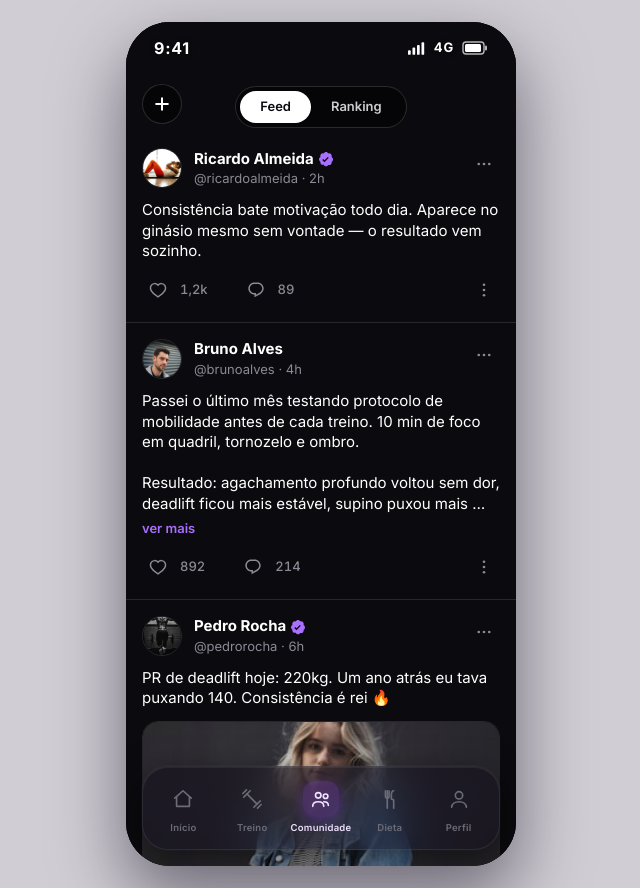
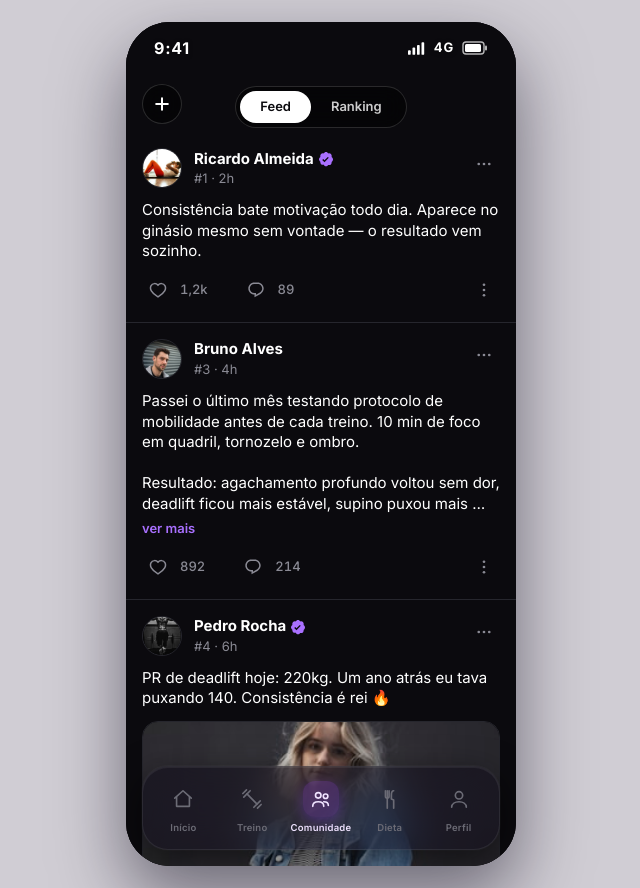
Before and after one commit to mttguerra/screen-app-math, a React (Vite) app: page /comunidade in a window 1280 px wide. Shown: the whole page, without its empty margins (319-959 px from the left). Built offline with nearby package versions, Linux system fonts and the light colour scheme.

Commit message:
feat(feed): substitui @handle por #rank do usuario no header do post

```diff
--- a/src/screens/Community/PostCard.jsx
+++ b/src/screens/Community/PostCard.jsx
@@ -94,7 +94,7 @@ export default function PostCard({ post }) {
               {author.verified && <Verified />}
             </div>
             <div className="mt-0.5 text-[13px] text-muted">
-              @{author.handle} · {timeAgo}
+              #{author.rank} · {timeAgo}
             </div>
           </div>
         </div>
--- a/src/screens/Community/PostQuote.jsx
+++ b/src/screens/Community/PostQuote.jsx
@@ -19,7 +19,7 @@ export default function PostQuote({ quotedPost }) {
           <span className="truncate font-semibold text-ink">{author.name}</span>
           {author.verified && <VerifiedMini />}
           <span className="truncate text-[12px] text-muted">
-            @{author.handle} · {timeAgo}
+            #{author.rank} · {timeAgo}
           </span>
         </div>
       </div>
--- a/src/screens/Community/postsMock.js
+++ b/src/screens/Community/postsMock.js
@@ -1,12 +1,13 @@
 // Mock de posts do Feed da Comunidade.
 // type: 'text' | 'media' | 'achievement' | 'poll' | 'quote'
 // media: array de { type: 'image' | 'video', src, duration? }
+// author.rank: posicao no ranking da comunidade (referencia Ranking.jsx)
 
 export const posts = [
   {
     id: 1,
     type: 'text',
-    author: { name: 'Ricardo Almeida', handle: 'ricardoalmeida', avatar: '/images/user-1.jpg', verified: true },
+    author: { name: 'Ricardo Almeida', rank: 1, avatar: '/images/user-1.jpg', verified: true },
     timeAgo: '2h',
     text: 'Consistência bate motivação todo dia. Aparece no ginásio mesmo sem vontade — o resultado vem sozinho.',
     stats: { likes: 1240, comments: 89, reposts: 34 },
@@ -14,7 +15,7 @@ export const posts = [
   {
     id: 2,
     type: 'text',
-    author: { name: 'Bruno Alves', handle: 'brunoalves', avatar: '/images/user-3.jpg' },
+    author: { name: 'Bruno Alves', rank: 3, avatar: '/images/user-3.jpg' },
     timeAgo: '4h',
     text: `Passei o último mês testando protocolo de mobilidade antes de cada treino. 10 min de foco em quadril, tornozelo e ombro.
 
@@ -28,7 +29,7 @@ Nos próximos treinos vou postar a rotina completa aqui pra galera copiar.`,
   {
     id: 3,
     type: 'media',
-    author: { name: 'Pedro Rocha', handle: 'pedrorocha', avatar: '/images/user-4.jpg', verified: true },
+    author: { name: 'Pedro Rocha', rank: 4, avatar: '/images/user-4.jpg', verified: true },
     timeAgo: '6h',
     text: 'PR de deadlift hoje: 220kg. Um ano atrás eu tava puxando 140. Consistência é rei 🔥',
     media: [{ type: 'image', src: '/images/photo-2.jpg' }],
@@ -37,7 +38,7 @@ Nos próximos treinos vou postar a rotina completa aqui pra galera copiar.`,
   {
     id: 4,
     type: 'media',
-    author: { name: 'Marcos Ferreira', handle: 'marcosferreira', avatar: '/images/user-2.jpg' },
+    author: { name: 'Marcos Ferreira', rank: 2, avatar: '/images/user-2.jpg' },
     timeAgo: '8h',
     text: 'Antes e depois de 6 meses focando em core. Sem dieta maluca — só treino consistente e alimentação limpa.',
     media: [
@@ -49,7 +50,7 @@ Nos próximos treinos vou postar a rotina completa aqui pra galera copiar.`,
   {
     id: 5,
     type: 'media',
-    author: { name: 'Diego Mendes', handle: 'diegomendes', avatar: '/images/user-5.jpg' },
+    author: { name: 'Diego Mendes', rank: 6, avatar: '/images/user-5.jpg' },
     timeAgo: '11h',
     text: 'Sequência de execução do agachamento búlgaro. Foco no negativo, joelho estável, tronco ereto.',
     media: [
@@ -62,7 +63,7 @@ Nos próximos treinos vou postar a rotina completa aqui pra galera copiar.`,
   {
     id: 6,
     type: 'media',
-    author: { name: 'Rafael Santos', handle: 'rafaelsantos', avatar: '/images/user-6.jpg' },
+    author: { name: 'Rafael Santos', rank: 7, avatar: '/images/user-6.jpg' },
     timeAgo: '13h',
     text: 'Circuito completo de hoje. 4 estações, 3 rounds. Quem topa?',
     media: [
@@ -76,7 +77,7 @@ Nos próximos treinos vou postar a rotina completa aqui pra galera copiar.`,
   {
     id: 7,
     type: 'media',
-    author: { name: 'João Almeida', handle: 'joaoalmeida', avatar: '/images/user-1.jpg' },
+    author: { name: 'João Almeida', rank: 8, avatar: '/images/user-1.jpg' },
     timeAgo: '15h',
     text: '5 séries, 5 exercícios diferentes. Peito + tríceps completo.',
     media: [
@@ -91,7 +92,7 @@ Nos próximos treinos vou postar a rotina completa aqui pra galera copiar.`,
   {
     id: 8,
     type: 'media',
-    author: { name: 'Fernando Costa', handle: 'fernandocosta', avatar: '/images/user-2.jpg' },
+    author: { name: 'Fernando Costa', rank: 9, avatar: '/images/user-2.jpg' },
     timeAgo: '18h',
     text: 'Álbum da semana. 6 dias de treino, 6 momentos.',
     media: [
@@ -107,7 +108,7 @@ Nos próximos treinos vou postar a rotina completa aqui pra galera copiar.`,
   {
     id: 9,
     type: 'media',
-    author: { name: 'Vinícius Reis', handle: 'viniciusreis', avatar: '/images/user-3.jpg' },
+    author: { name: 'Vinícius Reis', rank: 10, avatar: '/images/user-3.jpg' },
     timeAgo: '20h',
     text: 'Ranking dos meus 9 exercícios favoritos pra hipertrofia de perna.',
     media: [
@@ -126,7 +127,7 @@ Nos próximos treinos vou postar a rotina completa aqui pra galera copiar.`,
   {
     id: 10,
     type: 'media',
-    author: { name: 'Guilherme Ramos', handle: 'guilhermeramos', avatar: '/images/user-4.jpg', verified: true },
+    author: { name: 'Guilherme Ramos', rank: 11, avatar: '/images/user-4.jpg', verified: true },
     timeAgo: '22h',
     text: 'Execução correta do agachamento livre. Foco na descida controlada.',
     media: [{ type: 'video', src: '/images/workout-legs.jpg', duration: '0:47' }],
@@ -135,7 +136,7 @@ Nos próximos treinos vou postar a rotina completa aqui pra galera copiar.`,
   {
     id: 11,
     type: 'achievement',
-    author: { name: 'Marcelo Ribeiro', handle: 'marceloribeiro', avatar: '/images/user-5.jpg' },
+    author: { name: 'Marcelo Ribeiro', rank: 12, avatar: '/images/user-5.jpg' },
     timeAgo: '1d',
     text: 'Bateu meta de volume da semana. Bora pra próxima.',
     achievement: {
@@ -151,7 +152,7 @@ Nos próximos treinos vou postar a rotina completa aqui pra galera copiar.`,
   {
     id: 12,
     type: 'poll',
-    author: { name: 'Alexandre Cruz', handle: 'alexandrecruz', avatar: '/images/user-6.jpg' },
+    author: { name: 'Alexandre Cruz', rank: 13, avatar: '/images/user-6.jpg' },
     timeAgo: '1d',
     text: 'Qual split você prefere pra hipertrofia?',
     poll: {
@@ -169,11 +170,11 @@ Nos próximos treinos vou postar a rotina completa aqui pra galera copiar.`,
   {
     id: 13,
     type: 'quote',
-    author: { name: 'Thiago Aguiar', handle: 'thiagoaguiar', avatar: '/images/user-1.jpg' },
+    author: { name: 'Thiago Aguiar', rank: 14, avatar: '/images/user-1.jpg' },
     timeAgo: '2d',
     text: 'Isso aqui merece o topo do feed. Todo mundo precisa ler.',
     quotedPost: {
-      author: { name: 'Ricardo Almeida', handle: 'ricardoalmeida', avatar: '/images/user-1.jpg', verified: true },
+      author: { name: 'Ricardo Almeida', rank: 1, avatar: '/images/user-1.jpg', verified: true },
       timeAgo: '2d',
       text: 'Consistência bate motivação todo dia. Aparece no ginásio mesmo sem vontade — o resultado vem sozinho.',
     },
```
